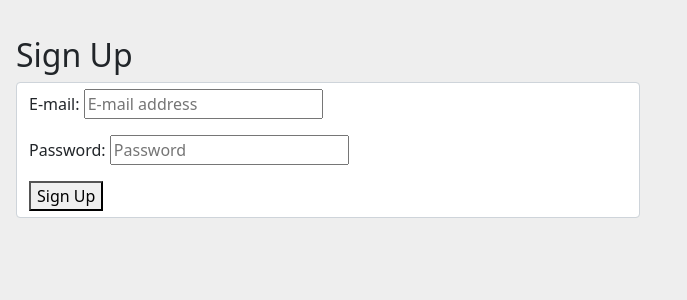
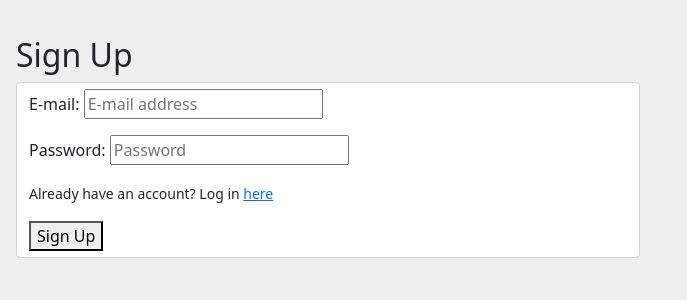
Before and after one commit to hire-blac/reviewersite, a Django app: page /accounts/signup/ in a window 1280 px wide. Shown: the part 90-390 px from the top of the page, without its empty margins (0-687 px from the left). Run offline with Django 3.2, Linux system fonts and the light colour scheme; some libraries are stand-ins or nearby versions.

Commit message:
login and signup links

```diff
--- a/accounts/templates/account/login.html
+++ b/accounts/templates/account/login.html
@@ -11,7 +11,7 @@
     <form method="post">
       {% csrf_token %}
       {{ form|crispy }}
-
+      <p><small>Don't have an account? Sign up <a href="/accounts/signup">here</a></small></p>
       <button type="submit" class="btn btn-success">Log In</button>
     </form>
 
--- a/accounts/templates/account/signup.html
+++ b/accounts/templates/account/signup.html
@@ -10,6 +10,8 @@
     <form class="form-control" method="post">
       {% csrf_token %}
       {{ form.as_p }}
+
+      <p><small>Already have an account? Log in <a href="/accounts/login">here</a></small></p>
       <button type="submit">Sign Up</button>
     </form>
   </div>
```
